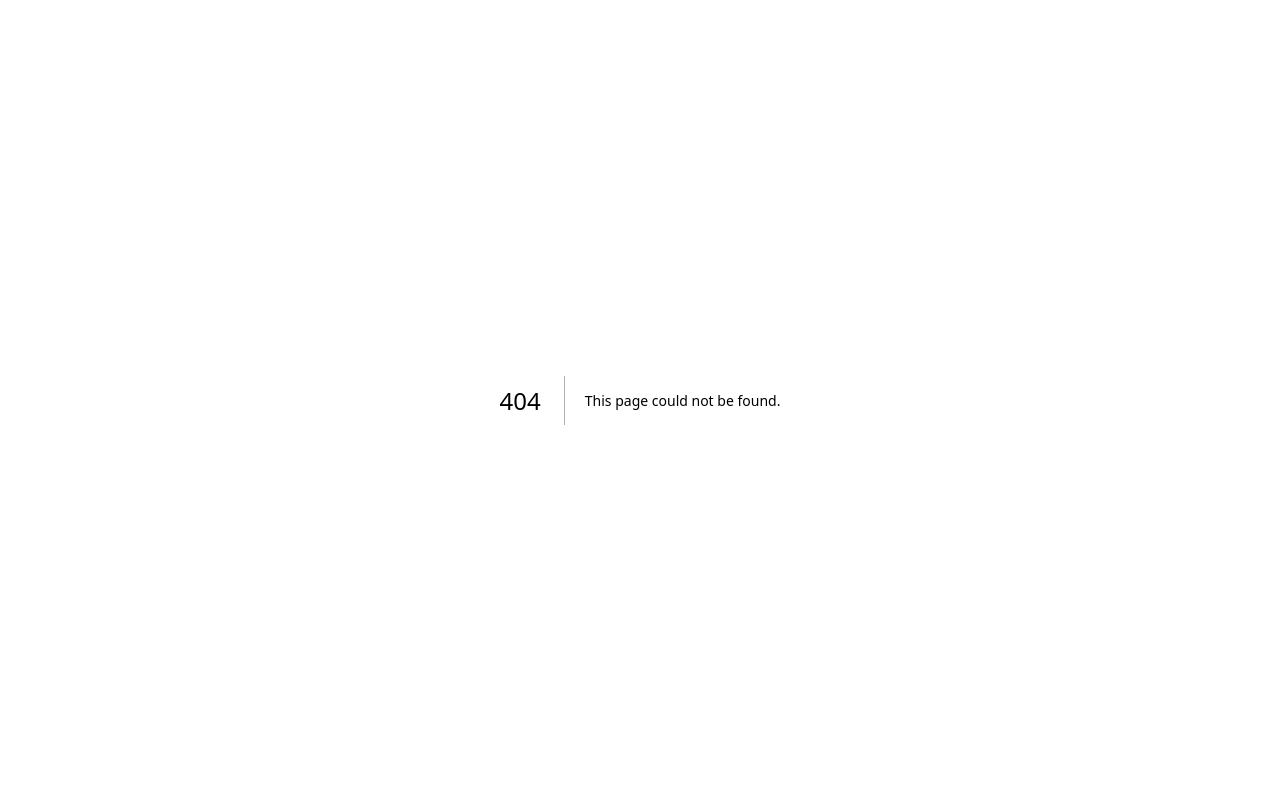
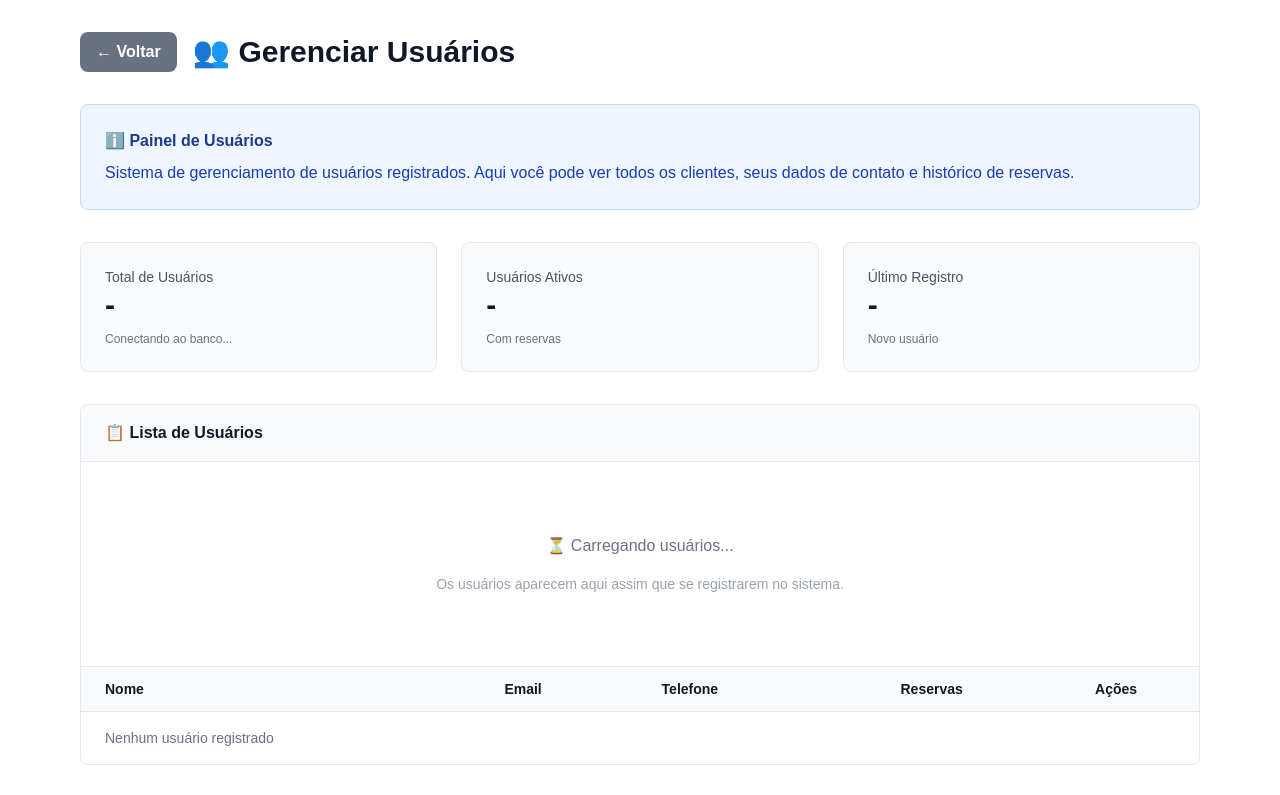
Before and after one commit to Guilherme-vertis/sitio-lago-verde, a Next.js app: page /admin/usuarios in a window 1280 px wide. Before the commit this address had no page. Shown: the top 795 px of the page. Built offline with nearby package versions, Linux system fonts and the light colour scheme.

Commit message:
Add user management admin panel

```diff
--- a/app/admin/page.tsx
+++ b/app/admin/page.tsx
@@ -6,7 +6,7 @@ export default function AdminPage() {
       <div className="max-w-6xl mx-auto px-4">
         <h1 className="text-3xl font-bold text-gray-900 mb-8">🔧 Painel de Admin</h1>
 
-        <div className="grid grid-cols-1 md:grid-cols-2 gap-6">
+        <div className="grid grid-cols-1 md:grid-cols-3 gap-6">
           {/* Card Galeria */}
           <a href="/admin/galeria" className="p-6 bg-blue-50 border border-blue-200 rounded-lg hover:shadow-lg transition">
             <h2 className="text-xl font-bold text-blue-900 mb-2">📸 Galeria de Fotos</h2>
@@ -18,6 +18,12 @@ export default function AdminPage() {
             <h2 className="text-xl font-bold text-green-900 mb-2">📅 Gerenciar Reservas</h2>
             <p className="text-green-700">Visualizar e gerenciar reservas</p>
           </a>
+
+          {/* Card Usuários */}
+          <a href="/admin/usuarios" className="p-6 bg-purple-50 border border-purple-200 rounded-lg hover:shadow-lg transition">
+            <h2 className="text-xl font-bold text-purple-900 mb-2">👥 Gerenciar Usuários</h2>
+            <p className="text-purple-700">Visualizar contas de clientes</p>
+          </a>
         </div>
       </div>
     </main>
--- /dev/null
+++ b/app/admin/usuarios/page.tsx
@@ -0,0 +1,97 @@
+import Link from 'next/link'
+
+export default function AdminUsuariosPage() {
+  return (
+    <main className="min-h-screen bg-white py-8">
+      <div className="max-w-6xl mx-auto px-4">
+        {/* Header */}
+        <div className="mb-8 flex items-center gap-4">
+          <Link
+            href="/"
+            className="bg-gray-500 hover:bg-gray-600 text-white px-4 py-2 rounded-lg font-semibold"
+          >
+            ← Voltar
+          </Link>
+          <h1 className="text-3xl font-bold text-gray-900">👥 Gerenciar Usuários</h1>
+        </div>
+
+        {/* Info */}
+        <div className="bg-blue-50 border border-blue-200 rounded-lg p-6 mb-8">
+          <h2 className="font-bold text-blue-900 mb-2">ℹ️ Painel de Usuários</h2>
+          <p className="text-blue-800">
+            Sistema de gerenciamento de usuários registrados. Aqui você pode ver todos os clientes,
+            seus dados de contato e histórico de reservas.
+          </p>
+        </div>
+
+        {/* Cards de Info */}
+        <div className="grid grid-cols-1 md:grid-cols-3 gap-6 mb-8">
+          <div className="bg-gray-50 p-6 rounded-lg border border-gray-200">
+            <p className="text-gray-600 text-sm">Total de Usuários</p>
+            <p className="text-3xl font-bold text-gray-900">-</p>
+            <p className="text-xs text-gray-500 mt-2">Conectando ao banco...</p>
+          </div>
+
+          <div className="bg-gray-50 p-6 rounded-lg border border-gray-200">
+            <p className="text-gray-600 text-sm">Usuários Ativos</p>
+            <p className="text-3xl font-bold text-gray-900">-</p>
+            <p className="text-xs text-gray-500 mt-2">Com reservas</p>
+          </div>
+
+          <div className="bg-gray-50 p-6 rounded-lg border border-gray-200">
+            <p className="text-gray-600 text-sm">Último Registro</p>
+            <p className="text-3xl font-bold text-gray-900">-</p>
+            <p className="text-xs text-gray-500 mt-2">Novo usuário</p>
+          </div>
+        </div>
+
+        {/* Tabela de Usuários */}
+        <div className="bg-white border border-gray-200 rounded-lg overflow-hidden">
+          <div className="bg-gray-50 px-6 py-4 border-b border-gray-200">
+            <h3 className="font-semibold text-gray-900">📋 Lista de Usuários</h3>
+          </div>
+
+          <div className="p-6">
+            <div className="text-center py-12">
+              <p className="text-gray-500 mb-4">⏳ Carregando usuários...</p>
+              <p className="text-sm text-gray-400">
+                Os usuários aparecem aqui assim que se registrarem no sistema.
+              </p>
+            </div>
+          </div>
+
+          {/* Tabela Estrutura */}
+          <div className="overflow-x-auto">
+            <table className="w-full text-sm">
+              <thead className="bg-gray-50 border-t border-gray-200">
+                <tr>
+                  <th className="px-6 py-3 text-left font-semibold text-gray-900">Nome</th>
+                  <th className="px-6 py-3 text-left font-semibold text-gray-900">Email</th>
+                  <th className="px-6 py-3 text-left font-semibold text-gray-900">Telefone</th>
+                  <th className="px-6 py-3 text-center font-semibold text-gray-900">Reservas</th>
+                  <th className="px-6 py-3 text-center font-semibold text-gray-900">Ações</th>
+                </tr>
+              </thead>
+              <tbody>
+                <tr className="border-t border-gray-200 hover:bg-gray-50">
+                  <td className="px-6 py-4 text-gray-500">Nenhum usuário registrado</td>
+                  <td colSpan={4}></td>
+                </tr>
+              </tbody>
+            </table>
+          </div>
+        </div>
+
+        {/* Info Footer */}
+        <div className="mt-8 p-6 bg-green-50 border border-green-200 rounded-lg">
+          <h3 className="font-bold text-green-900 mb-2">✨ Sistema Funcional</h3>
+          <p className="text-green-800 text-sm">
+            Este painel é um exemplo de como seria o gerenciamento de usuários.
+            Para funcionalidade completa com banco de dados em tempo real, seria necessário
+            conectar à sua base Supabase e implementar queries de usuários.
+          </p>
+        </div>
+      </div>
+    </main>
+  )
+}
```
